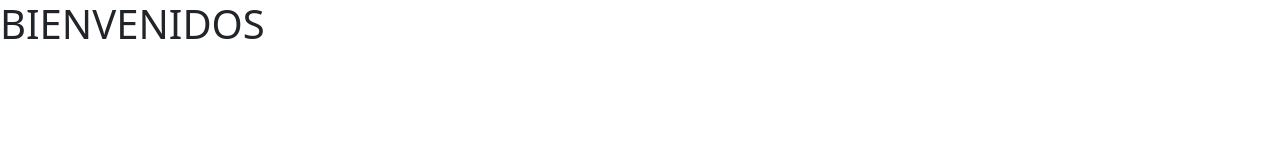
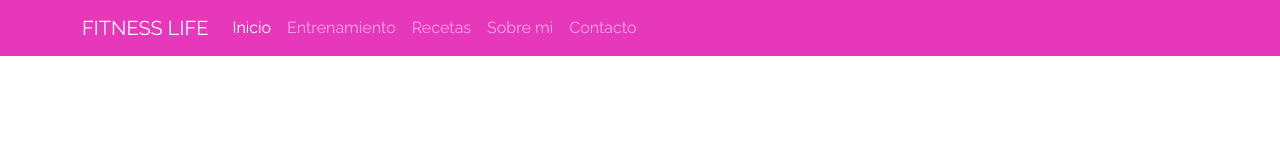
Before and after one commit to milizacarias/Tercer-pre-entrega, a website: page index.html in a window 1280 px wide. Drawn offline with Linux system fonts and the light colour scheme.

Commit message:
cree navbar

```diff
--- a/index.html
+++ b/index.html
@@ -8,6 +8,45 @@
     <title>Fitness Life</title>
   </head>
   <body>
-    <h1>BIENVENIDOS</h1>
+    <header>
+      <nav class="navbar navbar-expand-lg navbar-dark bg-primary">
+        <div class="container">
+          <a class="navbar-brand" href="#">FITNESS LIFE</a>
+          <button
+            class="navbar-toggler"
+            type="button"
+            data-bs-toggle="collapse"
+            data-bs-target="#navbarSupportedContent"
+            aria-controls="navbarSupportedContent"
+            aria-expanded="false"
+            aria-label="Toggle navigation"
+          >
+            <span class="navbar-toggler-icon"></span>
+          </button>
+          <div class="collapse navbar-collapse" id="navbarSupportedContent">
+            <ul class="navbar-nav me-auto mb-2 mb-lg-0">
+              <li class="nav-item">
+                <a class="nav-link active" aria-current="page" href="#"
+                  >Inicio</a
+                >
+              </li>
+              <li class="nav-item">
+                <a class="nav-link" href="#">Entrenamiento</a>
+              </li>
+              <li class="nav-item">
+                <a class="nav-link" href="#">Recetas</a>
+              </li>
+              <li class="nav-item">
+                <a class="nav-link" href="#">Sobre mi</a>
+              </li>
+              <li class="nav-item">
+                <a class="nav-link" href="#">Contacto</a>
+              </li>
+            </ul>
+          </div>
+        </div>
+      </nav>
+    </header>
+    <script src="js/bootstrap.js"></script>
   </body>
 </html>
--- a/scss/custom.scss
+++ b/scss/custom.scss
@@ -1 +1,6 @@
+@import url("https://fonts.googleapis.com/css2?family=Montserrat+Alternates:wght@400;700;900&family=Raleway&display=swap");
+
+$font-family-base: "Raleway", sans-serif;
+$primary: rgb(231, 56, 187);
+
 @import "../node_modules/bootstrap/scss/bootstrap";
```
Also changed, not shown: css/custom.css, 1 other file.
